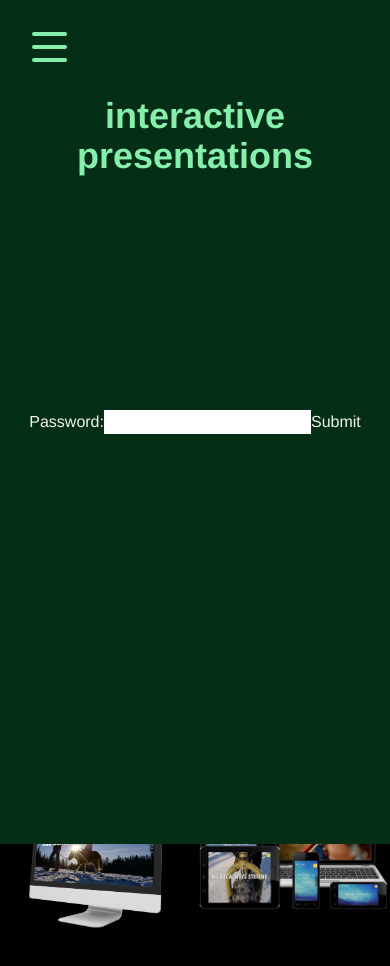
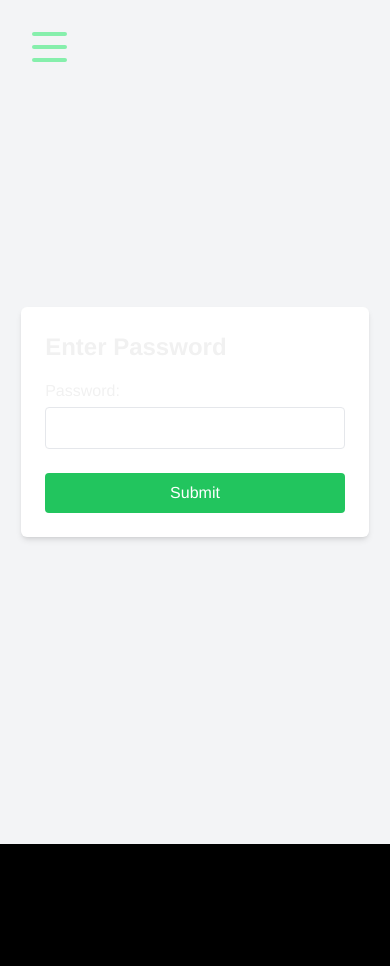
Before and after one commit to mhuebsch/myDevWebsite, a Next.js app: page /projects/interactive-presentations in a window 390 px wide. Shown: the top 966 px of the page. After the commit the page ends 844 px from the top, so only its background shows below. Built offline with nearby package versions, Linux system fonts and the light colour scheme.

Commit message:
add validate password API, refactor interactive presentations page

```diff
--- /dev/null
+++ b/app/api/validate-password.js
@@ -0,0 +1,19 @@
+export default function handler(req, res) {
+  if (req.method === 'POST') {
+    const { password } = req.body;
+
+    const correctPassword = 'unlockify';
+
+    if (password === correctPassword) {
+      res.setHeader(
+        'Set-Cookie',
+        'authenticated=true; Path=/; HttpOnly; Max-Age=3600'
+      );
+      res.status(200).json({ success: true });
+    } else {
+      res.status(401).json({ error: 'Invalid password' });
+    }
+  } else {
+    res.status(405).end();
+  }
+}
--- a/app/projects/interactive-presentations/page.js
+++ b/app/projects/interactive-presentations/page.js
@@ -1,64 +1,76 @@
 'use client';
 
+import { useState } from 'react';
 import Link from 'next/link';
-import { useState } from 'react';
-import { motion } from 'framer-motion';
 
-const InteractivePresentationsPage = () => {
+// Server-Side Rendering for Authentication
+export async function getServerSideProps(context) {
+  const { req } = context;
+
+  // Check for authentication cookie
+  const isAuthenticated = req.cookies.authenticated === 'true';
+
+  return {
+    props: {
+      isAuthenticated, // Pass authentication status to the page
+    },
+  };
+}
+
+const InteractivePresentationsPage = ({ isAuthenticated }) => {
   const [password, setPassword] = useState('');
-  const [isAuthenticated, setIsAuthenticated] = useState(false);
+  const [authenticated, setAuthenticated] = useState(isAuthenticated);
+  const [error, setError] = useState('');
 
-  const correctPassword = 'unlockify';
+  const handleSubmit = async (e) => {
+    e.preventDefault();
 
-  const handleSubmit = (e) => {
-    e.preventDefault();
-    if (password === correctPassword) {
-      setIsAuthenticated(true);
+    const response = await fetch('/api/validate-password', {
+      method: 'POST',
+      headers: { 'Content-Type': 'application/json' },
+      body: JSON.stringify({ password }),
+    });
+
+    if (response.ok) {
+      setAuthenticated(true);
+      setError('');
     } else {
-      alert('Incorrect password');
+      setError('Invalid password');
     }
   };
 
-  // Conditional rendering
-  if (isAuthenticated) {
+  if (!authenticated) {
     return (
-      <div>
-        <h1>Protected Content</h1>
-        <p>This content is only visible to users with the correct password.</p>
-      </div>
-    );
-  }
-
-  const Section = ({ children, reverse }) => {
-    return (
-      <div
-        className={`flex flex-col md:flex-row ${
-          reverse ? 'md:flex-row-reverse' : 'md:flex-row'
-        } items-center justify-between w-full py-10`}
-      >
-        {children}
-      </div>
-    );
-  };
-
-  // Main render return
-  return (
-    <div className="flex flex-col justify-center items-center h-screen w-screen max-w-full sm:max-w-[70%] lg:max-w-[1200px] mx-auto">
+      <div className="flex flex-col items-center justify-center h-screen bg-gray-100">
         <form
           onSubmit={handleSubmit}
-        className="absolute w-full h-full flex justify-center items-center bg-green-950"
+          className="p-6 bg-white shadow-md rounded-md"
         >
-        <label>
+          <h1 className="text-2xl font-bold mb-4">Enter Password</h1>
+          <label className="block mb-2">
             Password:
             <input
               type="password"
               value={password}
               onChange={(e) => setPassword(e.target.value)}
+              className="w-full p-2 border rounded mt-1"
             />
           </label>
-        <button type="submit">Submit</button>
+          <button
+            type="submit"
+            className="w-full bg-green-500 text-white py-2 rounded mt-4"
+          >
+            Submit
+          </button>
+          {error && <p className="text-red-500 mt-2">{error}</p>}
         </form>
+      </div>
+    );
+  }
 
+  // Content for authenticated users
+  return (
+    <div className="flex flex-col justify-center items-center h-screen w-screen max-w-full sm:max-w-[70%] lg:max-w-[1200px] mx-auto">
       <div className="min-h-screen">
         <div className="flex flex-col justify-center items-center w-full">
           <h1 className="text-4xl text-center font-semibold animate-fade-in lowercase text-green-300 pt-24 sm:py-16">
@@ -70,10 +82,10 @@ const InteractivePresentationsPage = () => {
             Bootstrap.
           </p>
           <p className="w-full px-8 sm:px-0 sm:w-3/5 text-center py-4">
-            They are all fully custom with varius integrations and interactivity
-            to meet each client's needs. Below are just some examples of my
-            favorites, as I built hundreds of these during my first years at
-            Sportsdigita.
+            They are all fully custom with various integrations and
+            interactivity to meet each client's needs. Below are just some
+            examples of my favorites, as I built hundreds of these during my
+            first years at Sportsdigita.
           </p>
         </div>
 
@@ -82,7 +94,7 @@ const InteractivePresentationsPage = () => {
             <h2 className="text-3xl font-bold text-green-700">Hailey Sault</h2>
             <p className="my-8 text-lg">
               Hailey Sault (hay-lee-soo) is a marketing agency with expertise
-              focused on health care. test
+              focused on health care.
             </p>
             <Link
               href="https://haileysault.com/"
@@ -92,27 +104,16 @@ const InteractivePresentationsPage = () => {
               Visit Hailey Sault
             </Link>
           </div>
-
-          <div className="flex flex-row">
-            <div className="w-1/2 p-6 flex flew-col sm:flex-row justify-center">
-              <img
-                src="/images/desktop-hailey-sault.png"
-                alt="image of hailey sault website on dekstop computer"
-                className="w-auto h-auto max-h-96 object-contain"
-              />
-            </div>
-            <div className="w-1/2 flex flew-col sm:flex-row justify-center">
-              <img
-                src="/images/screens-hailey-sault.png"
-                alt="image of hailey sault website on different screens"
-                className="w-auto h-auto max-h-96 object-contain"
-              />
-            </div>
-          </div>
         </Section>
       </div>
     </div>
   );
 };
 
+const Section = ({ children }) => (
+  <div className="flex flex-col md:flex-row items-center justify-between w-full py-10">
+    {children}
+  </div>
+);
+
 export default InteractivePresentationsPage;
```
Lines whose indentation alone changed are shown as unchanged.
